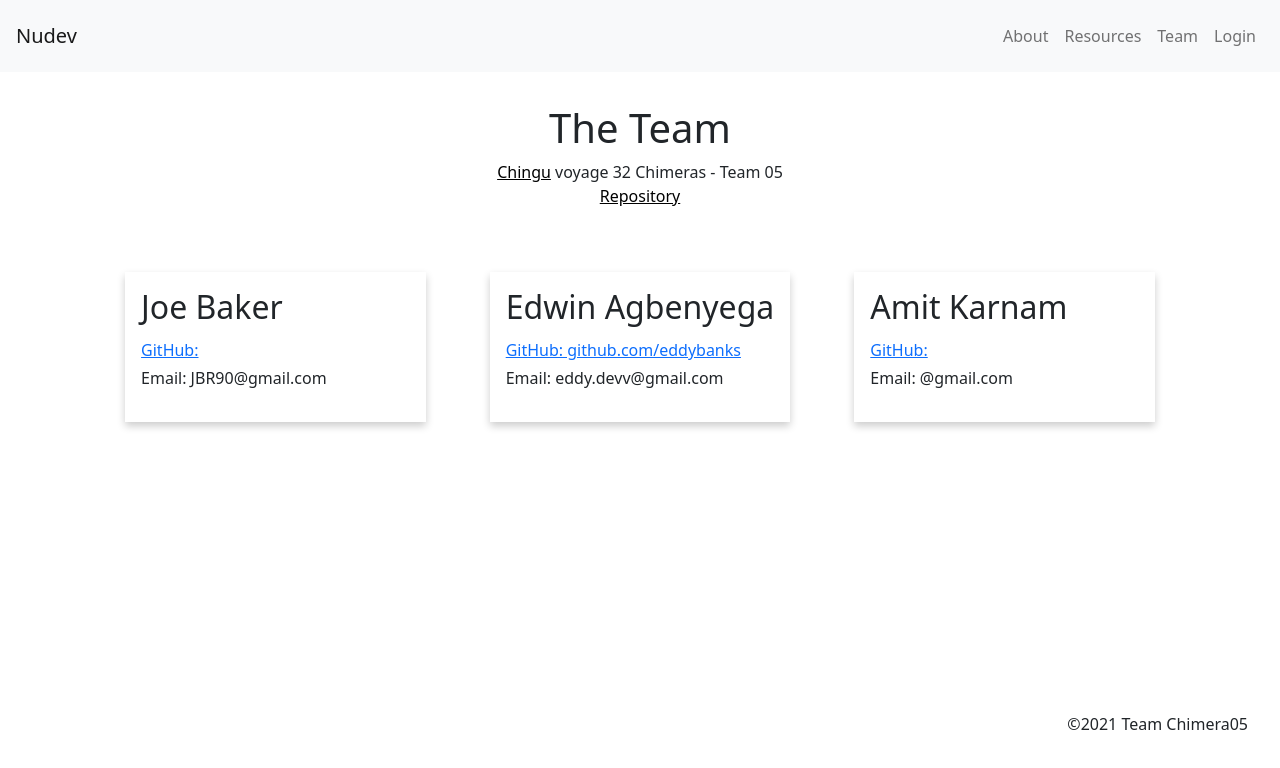
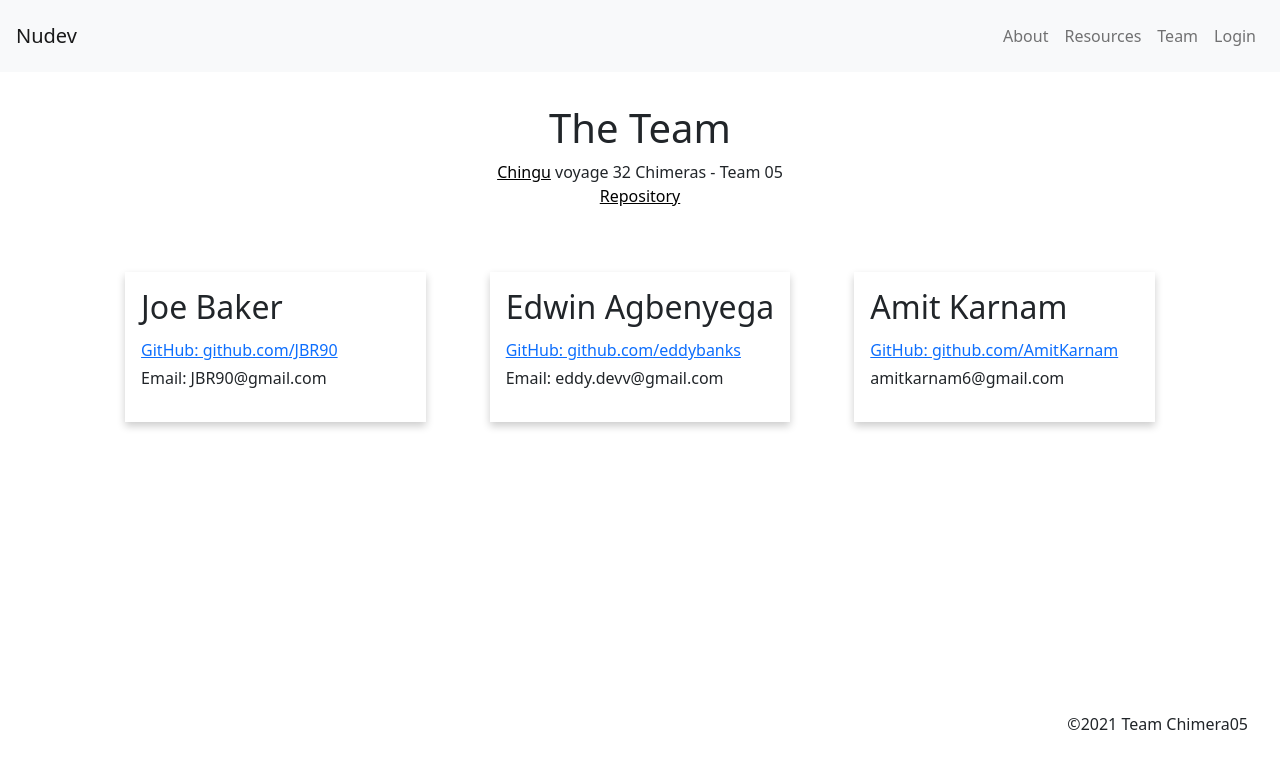
Before and after one commit to chingu-voyages/v32-chimeras-team-05, a React (Create React App) app in the folder nudev-frontend/: page /team in a window 1280 px wide. Shown: the top 768 px of the page. Built offline with nearby package versions, Linux system fonts and the light colour scheme; no server answers; data requests are answered from the project's data file.

Commit message:
Updated team info

```diff
--- a/nudev-frontend/src/pages/Team.js
+++ b/nudev-frontend/src/pages/Team.js
@@ -18,18 +18,22 @@ const Team = () => {
         <div className="grid-container">
           <div className="team-card">
             <h2>Joe Baker</h2>
-            <a href="/">GitHub: </a>
+            <a href="https://github.com/JBR90">GitHub: github.com/JBR90 </a>
             <p>Email: JBR90@gmail.com </p>
           </div>
           <div className="team-card">
             <h2>Edwin Agbenyega</h2>
-            <a href="https://github.com/eddybanks">GitHub: github.com/eddybanks</a>
+            <a href="https://github.com/eddybanks">
+              GitHub: github.com/eddybanks
+            </a>
             <p>Email: eddy.devv@gmail.com </p>
           </div>
           <div className="team-card">
             <h2>Amit Karnam</h2>
-            <a href="/">GitHub: </a>
-            <p>Email: @gmail.com </p>
+            <a href="https://github.com/AmitKarnam">
+              GitHub: github.com/AmitKarnam{" "}
+            </a>
+            <p>amitkarnam6@gmail.com </p>
           </div>
         </div>
       </div>
```
